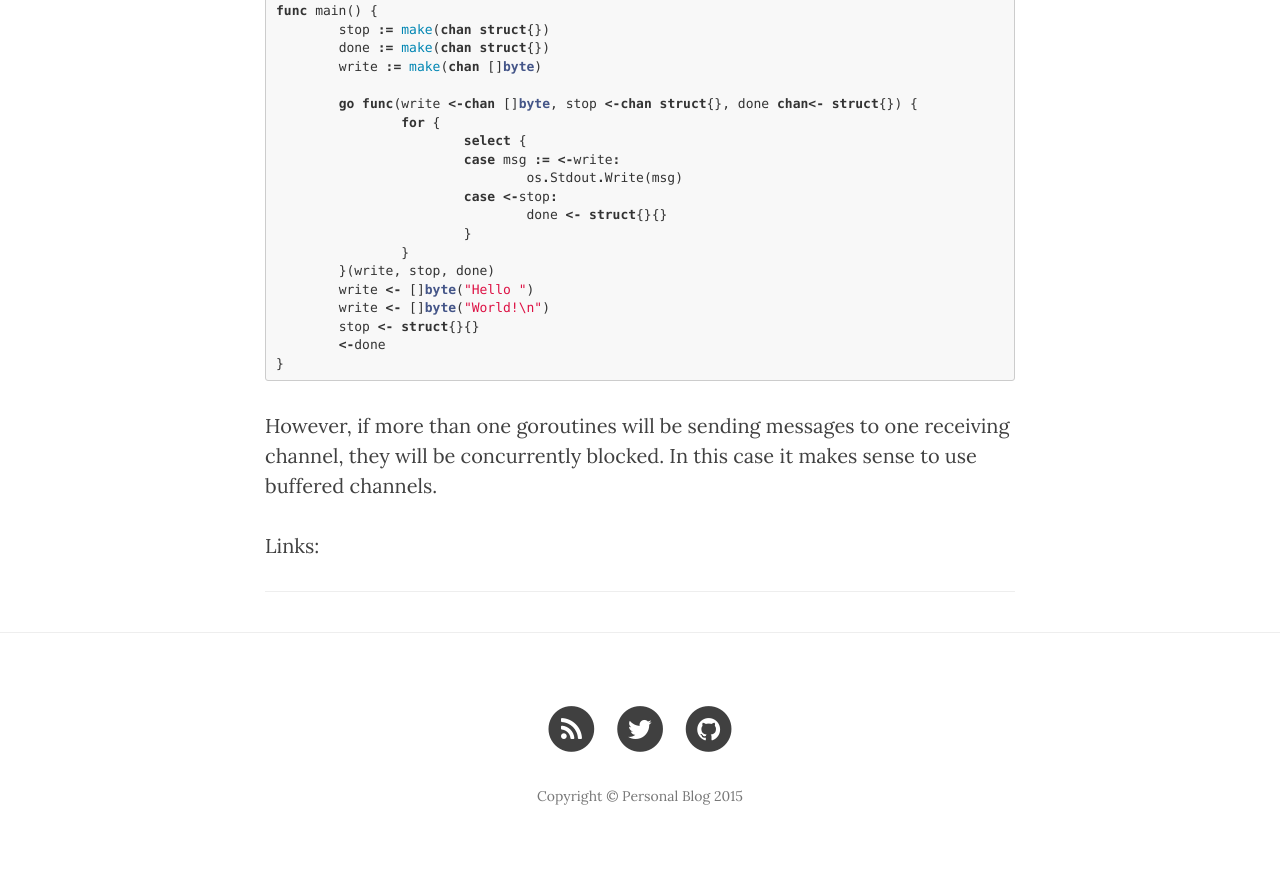
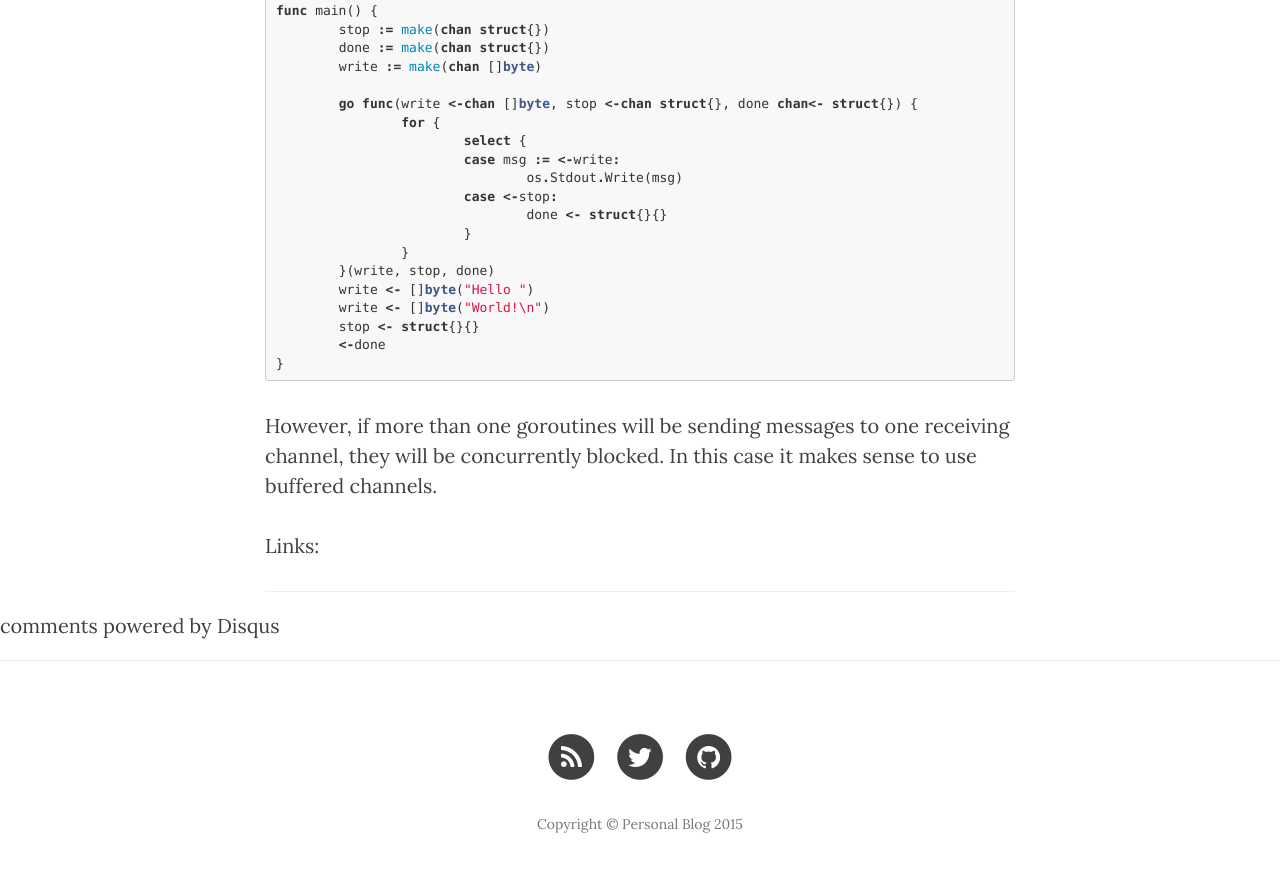
Before and after one commit to slavau/slavau.github.io, a Jekyll site: the page built from _posts/2015-10-11-go-practice-of-asynchronous-communication.md, in a window 1280 px wide and 900 px high, scrolled down 4290 px. Shown: the top 872 px of the window. Built offline with Jekyll 4.4.1, drawn with Linux system fonts in a browser that asks for light colours; nearby versions of some CDN libraries; Markdown is read by kramdown in place of the engine named in the settings; comment, search, counter and statistics services are not loaded; some of the changed lines change nothing that is shown.

Commit message:
committed missed file

```diff
--- /dev/null
+++ b/_includes/comments.html
@@ -0,0 +1,18 @@
+{% if page.comments %}
+<!-- Add Disqus comments. -->
+<div id="disqus_thread"></div>
+<script type="text/javascript">
+  /* * * CONFIGURATION VARIABLES: EDIT BEFORE PASTING INTO YOUR WEBPAGE * * */
+  var disqus_shortname = 'slavau';
+	  var disqus_identifier = "{{ site.disqusid }}{{ page.url | replace:'index.html','' }}";
+
+		  /* * * DON'T EDIT BELOW THIS LINE * * */
+		  (function() {
+							    var dsq = document.createElement('script'); dsq.type = 'text/javascript'; dsq.async = true;
+									    dsq.src = '//' + disqus_shortname + '.disqus.com/embed.js';
+											    (document.getElementsByTagName('head')[0] || document.getElementsByTagName('body')[0]).appendChild(dsq);
+													  })();
+</script>
+<noscript>Please enable JavaScript to view the <a href="http://disqus.com/?ref_noscript">comments powered by Disqus.</a></noscript>
+<a href="http://disqus.com" class="dsq-brlink">comments powered by <span class="logo-disqus">Disqus</span></a>
+{% endif %}
--- a/_posts/2015-10-11-go-practice-of-asynchronous-communication.md
+++ b/_posts/2015-10-11-go-practice-of-asynchronous-communication.md
@@ -2,6 +2,7 @@
 title: Go - practice of asynchronous communication
 layout: post
 author: Slava Ustovytski
+comments: true
 ---
 
 # Go - practice of asynchronous communication
```
